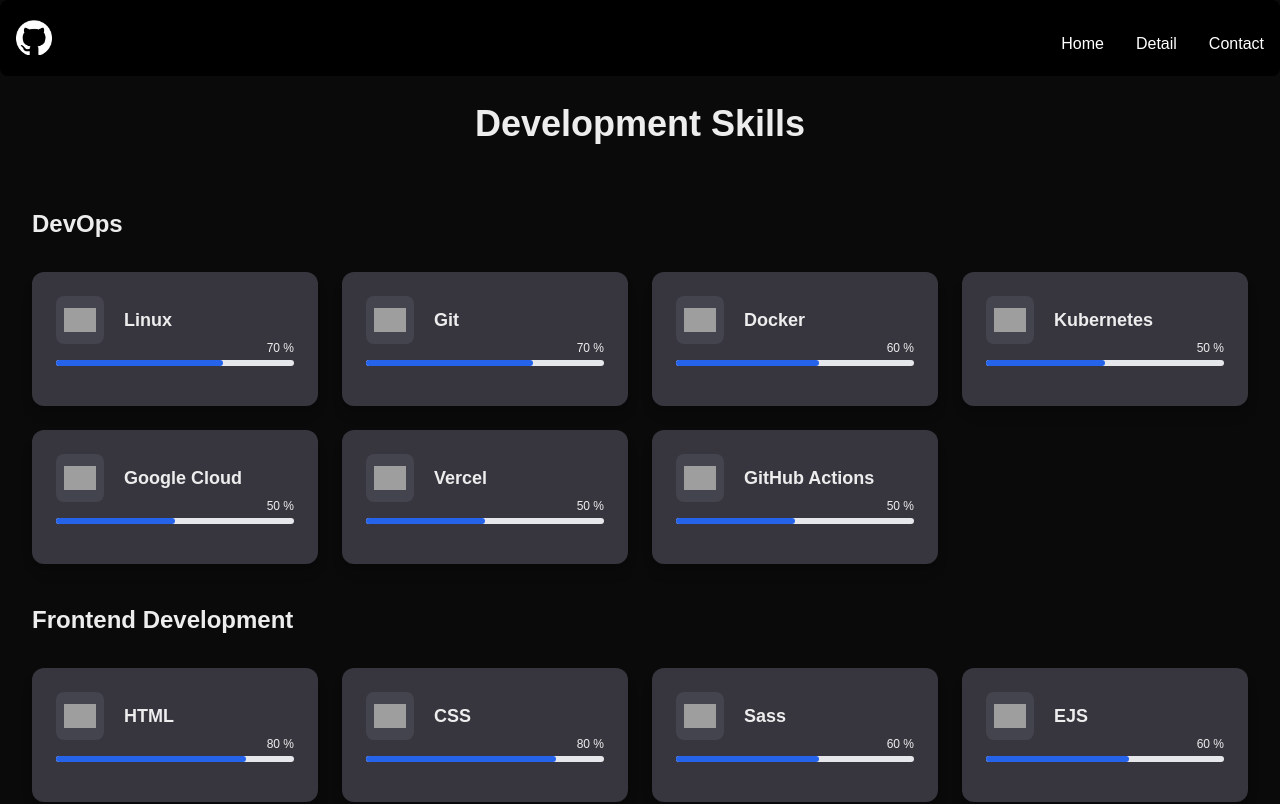
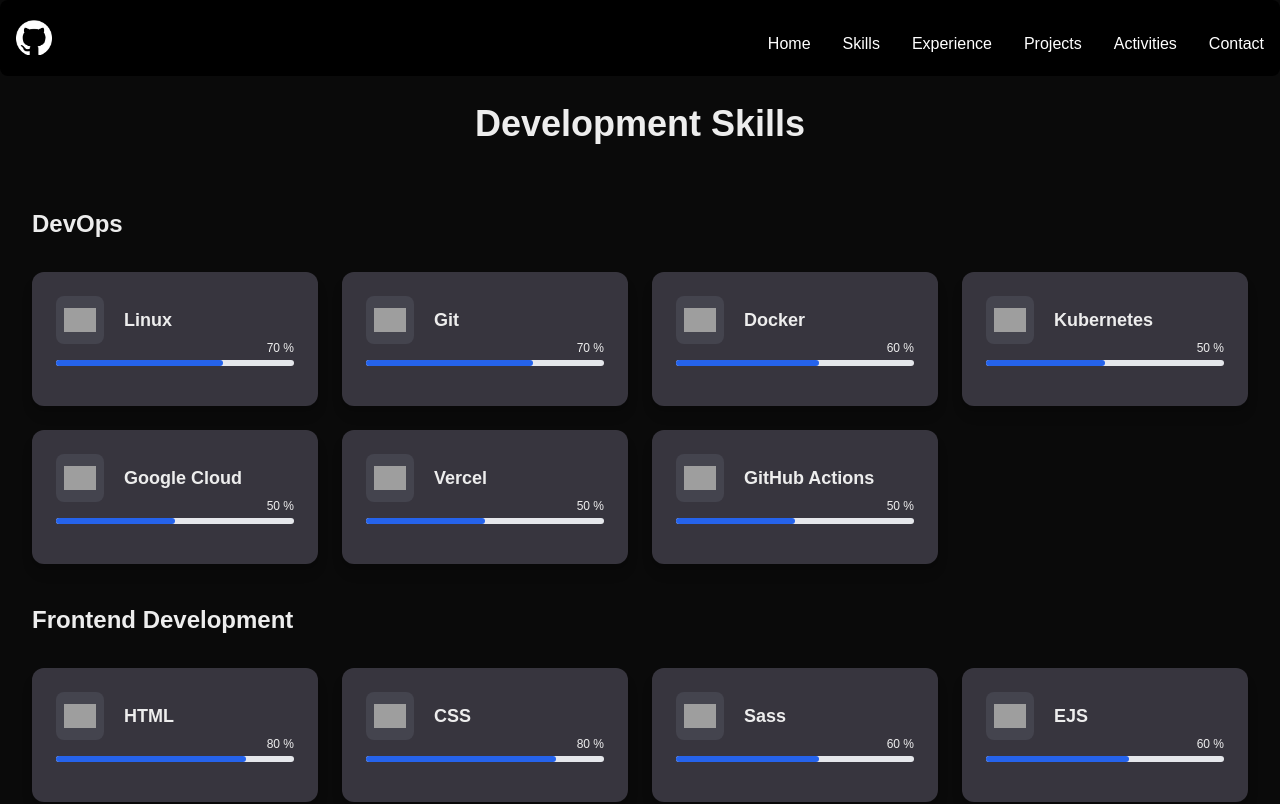
Before and after one commit to AlabicaCoff/my-react-website, a Next.js app: page /detail in a window 1280 px wide. Shown: the top 804 px of the page. Built offline with nearby package versions, Linux system fonts and the light colour scheme; grey boxes are pictures that could not be loaded; a web font is replaced by a local one.

Commit message:
fix: update navbar

```diff
--- a/src/app/components/sections/Education.js
+++ b/src/app/components/sections/Education.js
@@ -2,7 +2,7 @@
 
 export default function EducationSection({ education }) {
   return (
-    <section className="min-h-screen py-10 lg:py-16" id="education">
+    <section className="min-h-screen py-10 lg:py-16" id="experience">
       <div className="min-h-screen text-4xl ">
         <div className="mb-16 text-center font-bold">
           <h2>Education</h2>
--- a/src/app/components/sections/Projects.js
+++ b/src/app/components/sections/Projects.js
@@ -7,8 +7,8 @@
         <div className="mb-16 text-center font-bold">
           <h2>Projects</h2>
         </div>
-                <div className='mx-10'>
-                    <div className='grid grid-cols-1 md:grid-cols-2 lg:grid-cols-3 gap-6'>
+        <div className="mx-10">
+          <div className="grid grid-cols-1 md:grid-cols-2 lg:grid-cols-3 gap-6">
             {Object.values(projects).map((project, index) => (
               <ProjectCard
                 key={index}
--- a/src/app/components/shared/Navbar.js
+++ b/src/app/components/shared/Navbar.js
@@ -1,11 +1,11 @@
 // components/NavBar.js
-import Link from 'next/link';
-import Image from 'next/image';
+import Link from "next/link";
+import Image from "next/image";
 
 export default function NavBar() {
   return (
-    <nav className='bg-black w-full fixed rounded-lg z-10'>
-        <div className='py-5 sm:flex sm:justify-between mx-auto max-w-screen-xl p-4'>
+    <nav className="bg-black w-full fixed rounded-lg z-10">
+      <div className="py-5 sm:flex sm:justify-between mx-auto max-w-screen-xl p-4">
         <div className="logo">
           <a href="https://github.com/AlabicaCoff">
             <Image
@@ -16,11 +16,56 @@
             />
           </a>
         </div>
-        <div className='text-white my-auto mt-3'>
+        <div className="text-white my-auto mt-3">
           <ul className="flex gap-8">
-                <li><Link className='hover:underline hover:underline-offset-8' href="/">Home</Link></li>
-                <li><Link className='hover:underline hover:underline-offset-8' href="/detail">Detail</Link></li>
-                <li><Link className='hover:underline hover:underline-offset-8' href="/contact">Contact</Link></li>
+            <li>
+              <Link
+                className="hover:underline hover:underline-offset-8"
+                href="/"
+              >
+                Home
+              </Link>
+            </li>
+            <li>
+              <Link
+                className="hover:underline hover:underline-offset-8"
+                href="/detail#skills"
+              >
+                Skills
+              </Link>
+            </li>
+            <li>
+              <Link
+                className="hover:underline hover:underline-offset-8"
+                href="/detail#experience"
+              >
+                Experience
+              </Link>
+            </li>
+            <li>
+              <Link
+                className="hover:underline hover:underline-offset-8"
+                href="/detail#projects"
+              >
+                Projects
+              </Link>
+            </li>
+            <li>
+              <Link
+                className="hover:underline hover:underline-offset-8"
+                href="/detail#activities"
+              >
+                Activities
+              </Link>
+            </li>
+            <li>
+              <Link
+                className="hover:underline hover:underline-offset-8"
+                href="/contact"
+              >
+                Contact
+              </Link>
+            </li>
           </ul>
         </div>
       </div>
```
Lines whose indentation alone changed are shown as unchanged.
